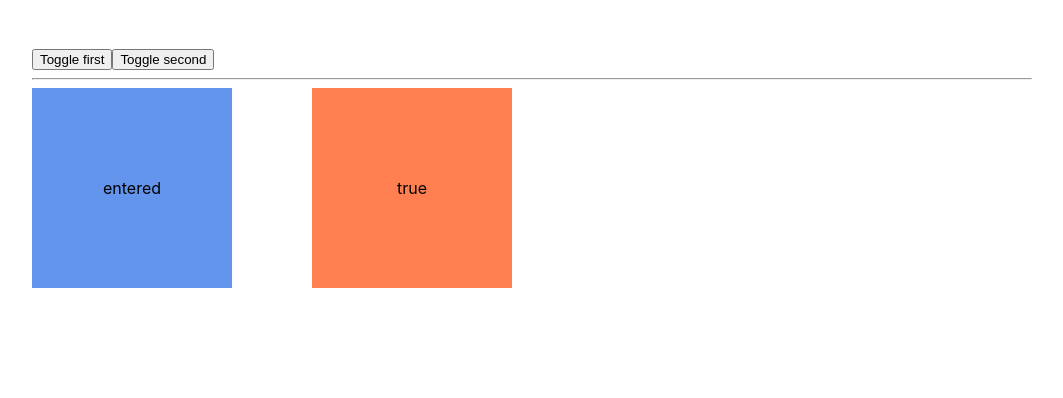
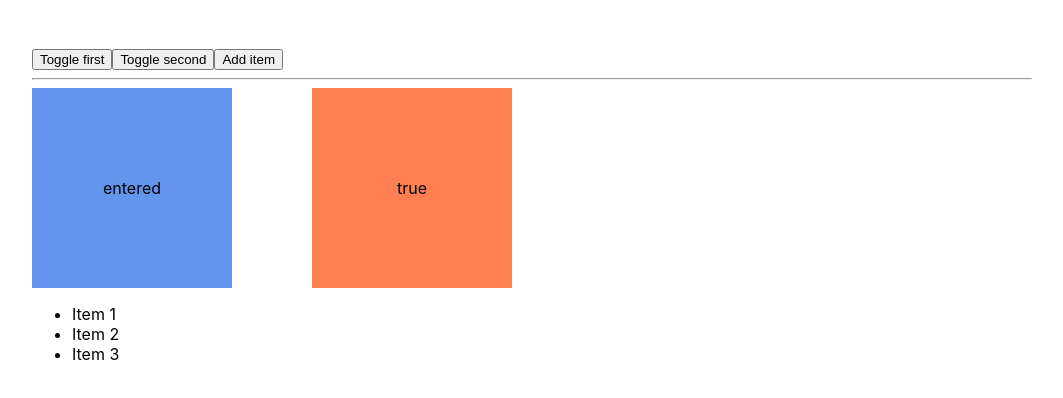
Before and after one commit to Listopad02/react-animations, a React (Create React App) app: page / in a window 1280 px wide. Shown: the top 398 px of the page, without its empty margins (108-1171 px from the left). Built offline with nearby package versions, Linux system fonts and the light colour scheme.

Commit message:
animation for a group of elements added

```diff
--- a/src/App.js
+++ b/src/App.js
@@ -1,14 +1,30 @@
 import { useState } from "react"
 import { Transition, CSSTransition } from 'react-transition-group';
+import { List } from "./List";
 
 function App() {
   const [toggle, setToggle] = useState(true)
   const [toggle2, setToggle2] = useState(true)
+  const [items, setItems] = useState([
+    {id: 1, title: 'Item 1'},
+    {id: 2, title: 'Item 2'},
+    {id: 3, title: 'Item 3'}
+  ])
+
+  const removeItem = id => setItems(items.filter(i => i.id !== id))
+
+  const addItem = () => {
+    const title = prompt('Enter the title!')
+    const id = Date.now()
+
+    setItems(items.concat([{title, id}]))
+  }
 
   return (
     <div className="container">
       <button onClick={() => setToggle(!toggle)}>Toggle first</button>
       <button onClick={() => setToggle2(!toggle2)}>Toggle second</button>
+      <button onClick={addItem}>Add item</button>
       <hr />
       <div className="blocks">
         <Transition in={toggle}
@@ -34,6 +50,9 @@
           <div className="square orange">{toggle2.toString()}</div>
         </CSSTransition>
       </div>
+      <div className="blocks">
+        <List items={items} onRemove={removeItem} />
+      </div>
     </div>
   );
 }
--- /dev/null
+++ b/src/List.js
@@ -0,0 +1,13 @@
+import { TransitionGroup, CSSTransition } from "react-transition-group"
+
+export const List = ({items, onRemove}) => (
+    <TransitionGroup component="ul">
+        { items.map(item => (
+            <CSSTransition classNames="os"
+                           timeout={750}
+                           key={item.id}>
+                <li onClick={() => onRemove(item.id)}>{item.title}</li>
+            </CSSTransition>
+        )) }
+    </TransitionGroup>
+)
```
